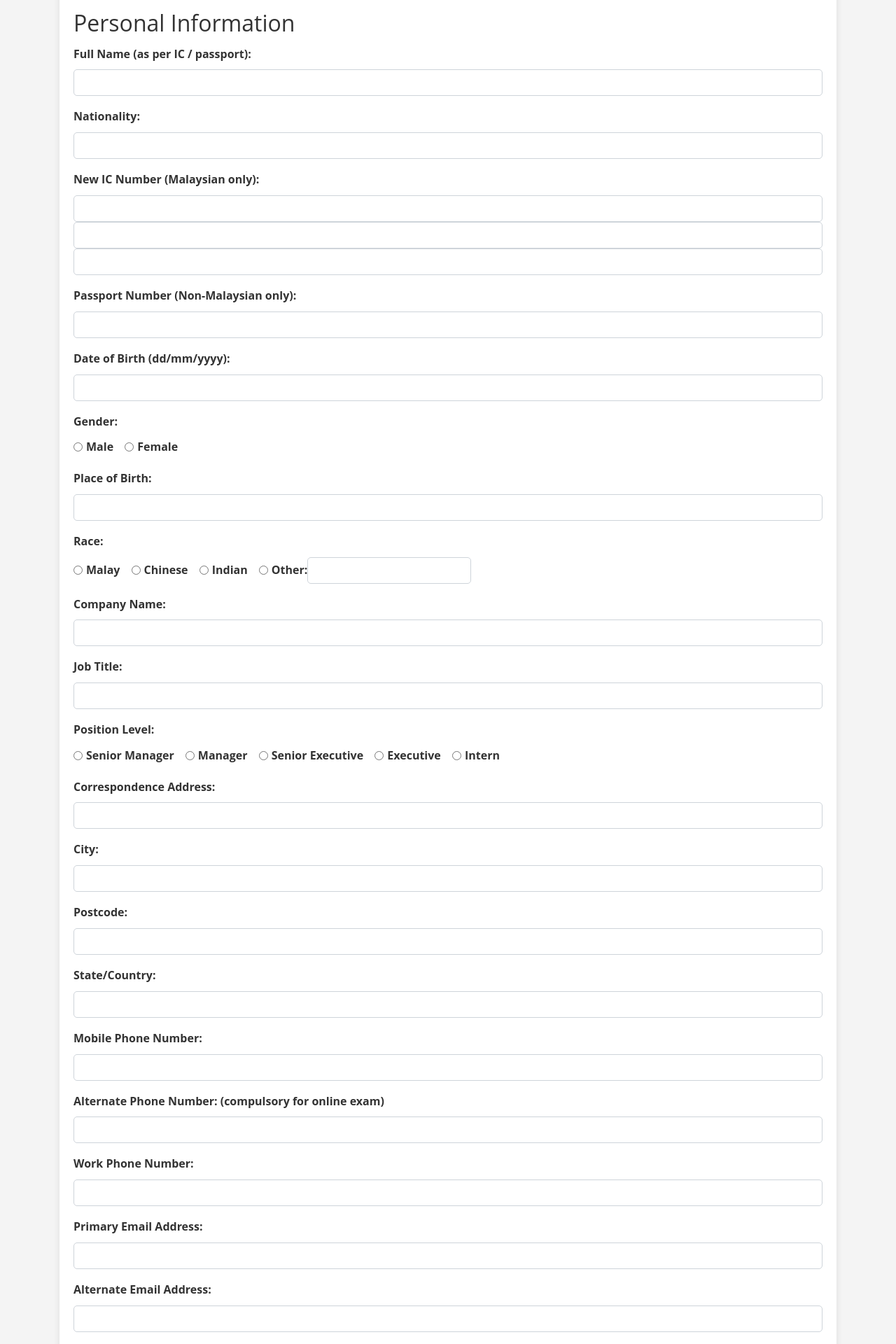
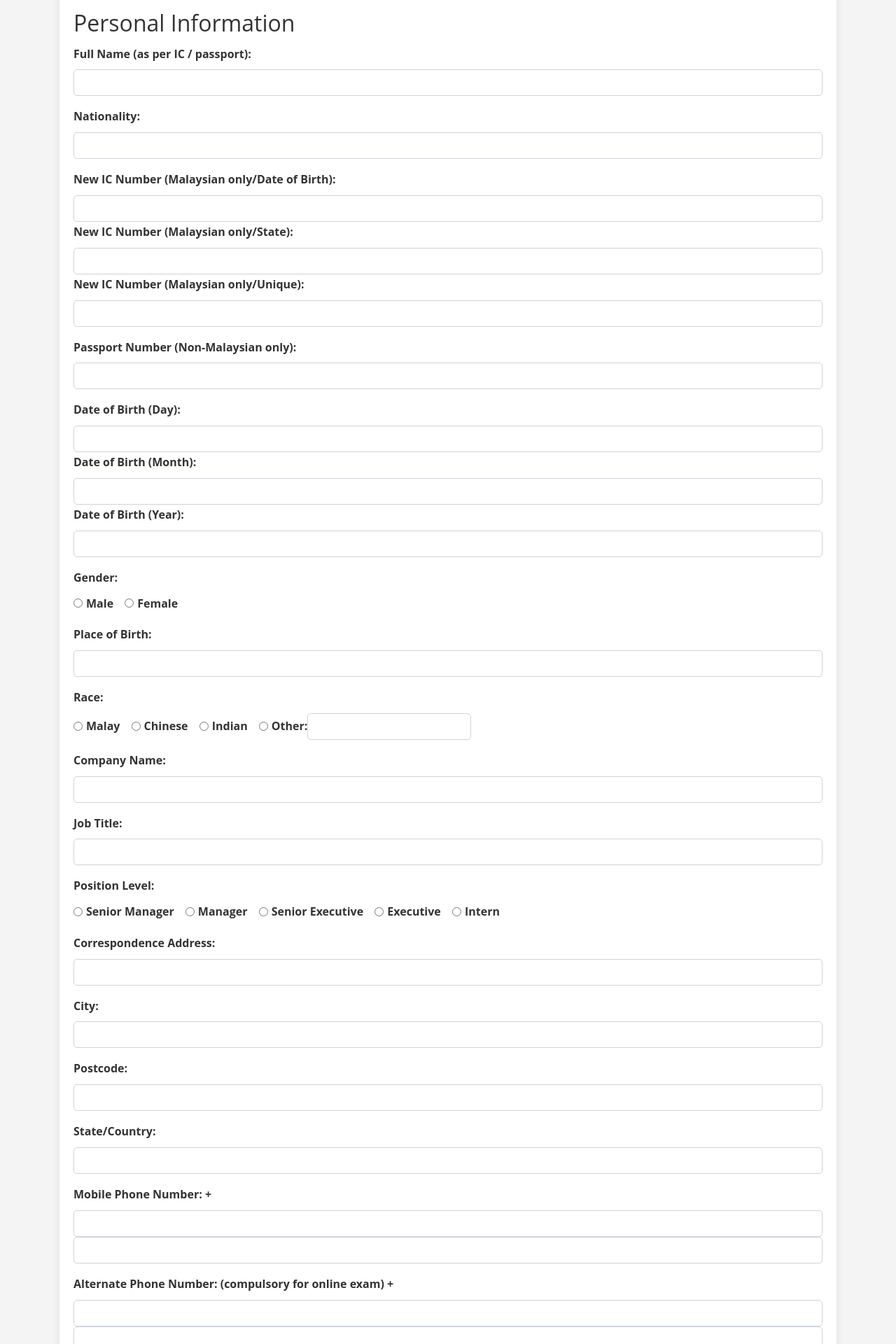
Before and after one commit to engming0809/A-Centralised-Registration-Management-Portal-for-Professional-Certification-Exams, a PHP site: page /FYP/stu_overview_cert_form.php in a window 1280 px wide. Shown: the part 1421-3341 px from the top of the page at 70% size. Run offline with PHP 8.4, Linux system fonts and the light colour scheme.

Commit message:
Update stu_overview_cert_form.php

```diff
--- a/stu_overview_cert_form.php
+++ b/stu_overview_cert_form.php
@@ -146,9 +146,11 @@ if (isset($_SESSION['student_id']) && isset($_SESSION['certification_id'])) {
                     <input type="text" class="form-control" name="nationality_textbox" required>
                 </div>
                 <div class="form-group">
-                    <label for="ic_num_textbox">New IC Number (Malaysian only):</label>
+                    <label for="ic_num_textbox">New IC Number (Malaysian only/Date of Birth):</label>
                     <input type="text" class="form-control" name="ic_num_1_textbox">
+                    <label for="ic_num_textbox">New IC Number (Malaysian only/State):</label>
                     <input type="text" class="form-control" name="ic_num_2_textbox">
+                    <label for="ic_num_textbox">New IC Number (Malaysian only/Unique):</label>
                     <input type="text" class="form-control" name="ic_num_3_textbox">
                 </div>
                 <div class="form-group">
@@ -156,8 +158,12 @@ if (isset($_SESSION['student_id']) && isset($_SESSION['certification_id'])) {
                     <input type="text" class="form-control" name="pass_num_textbox">
                 </div>
                 <div class="form-group">
-                    <label for="dob_textbox">Date of Birth (dd/mm/yyyy):</label>
-                    <input type="text" class="form-control" name="dob_textbox" required>
+                    <label for="dob_textbox">Date of Birth (Day):</label>
+                    <input type="text" class="form-control" name="dob_day_textbox" required>
+                    <label for="dob_textbox">Date of Birth (Month):</label>
+                    <input type="text" class="form-control" name="dob_month_textbox" required>
+                    <label for="dob_textbox">Date of Birth (Year):</label>
+                    <input type="text" class="form-control" name="dob_year_textbox" required>
                 </div>
                 <div class="form-group">
                     <label>Gender:</label><br>
@@ -247,19 +253,22 @@ if (isset($_SESSION['student_id']) && isset($_SESSION['certification_id'])) {
                 </div>
 
                 <div class="form-group">
-                <label for="phone_textbox">Mobile Phone Number:</label>
-                <input type="text" class="form-control" name="phone_textbox" required>
+                <label for="phone_textbox">Mobile Phone Number: +</label>
+                <input type="text" class="form-control" name="phone_code_textbox" required>
+                    <input type="text" class="form-control" name="phone_textbox" required>
                 </div>
 
                 <div class="form-group">
-                <label for="phone_alt_textbox">Alternate Phone Number: (compulsory for online exam)</label>
+                <label for="phone_alt_textbox">Alternate Phone Number: (compulsory for online exam) +</label>
+                    <input type="text" class="form-control" name="phone_alt_code_textbox">
                 <input type="text" class="form-control" name="phone_alt_textbox">
                 </div>
 
 
 
                 <div class="form-group">
-                <label for="phone_work_textbox">Work Phone Number:</label>
+                <label for="phone_work_textbox">Work Phone Number: +</label>
+                    <input type="text" class="form-control" name="phone_work_code_textbox">
                 <input type="text" class="form-control" name="phone_work_textbox">
                 </div>
 
@@ -345,7 +354,8 @@ if (isset($_SESSION['student_id']) && isset($_SESSION['certification_id'])) {
             </div>
 
             <div class="form-group">
-                <label for="comp_con_num_textbox">Contact Person's Phone Number:</label>
+                <label for="comp_con_num_textbox">Contact Person's Phone Number: +</label>
+                <input type="text" name="comp_con_num_code_textbox" class="form-control" required>
                 <input type="text" name="comp_con_num_textbox" class="form-control" required>
             </div>
 
```
